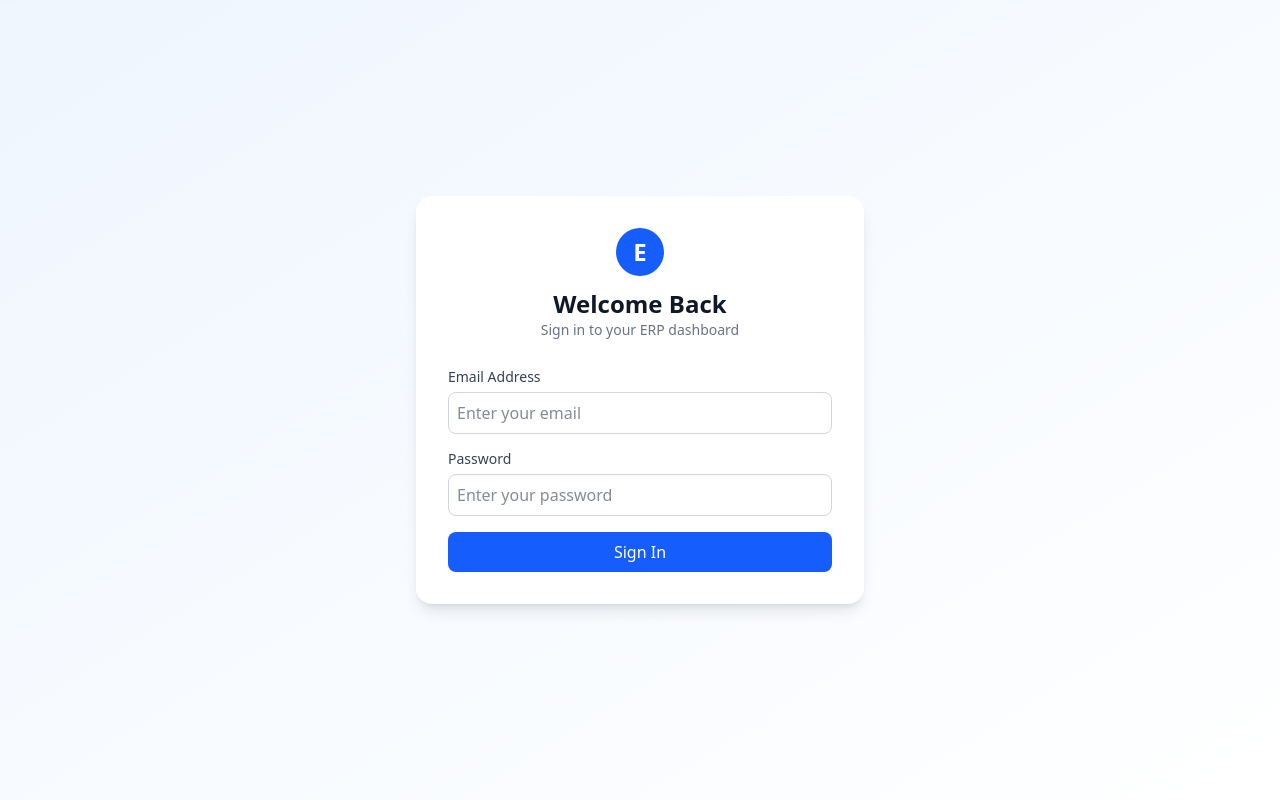
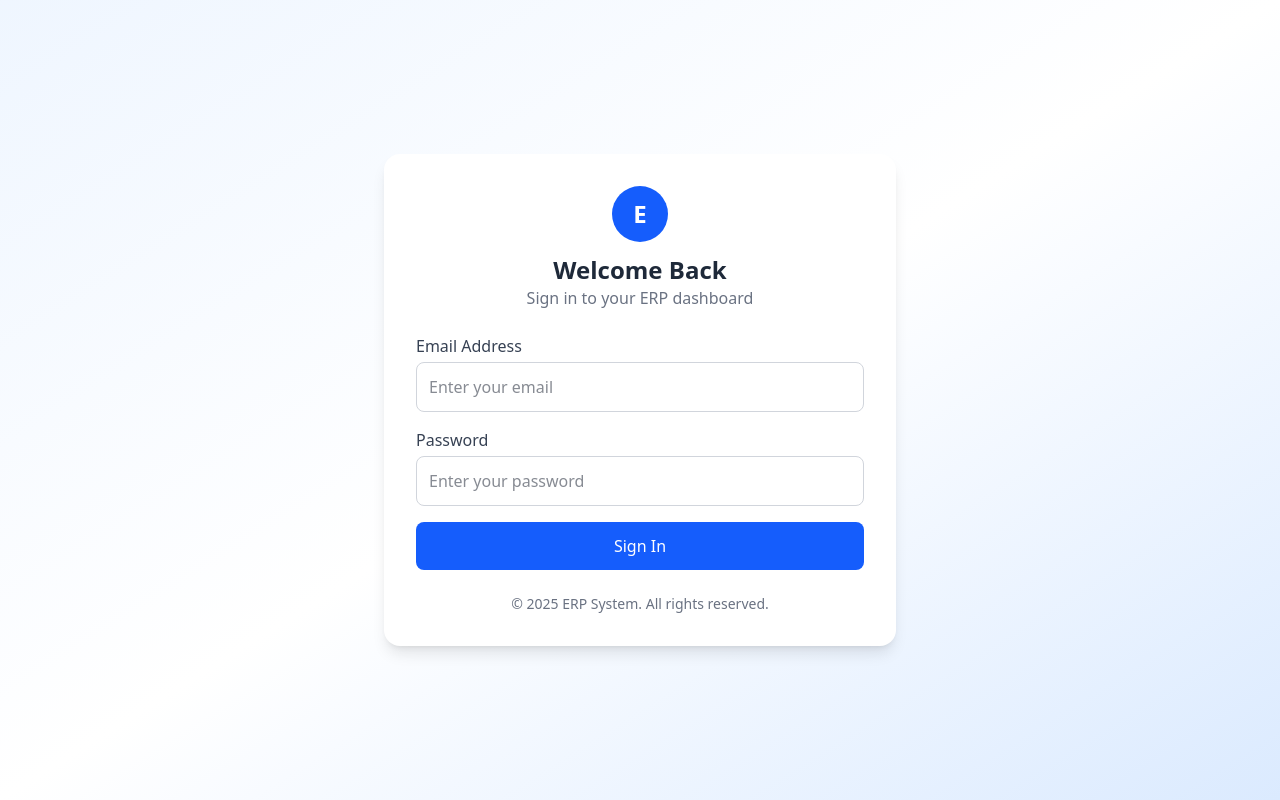
Before and after one commit to dickydev/frontend-dashboard-react, a React (Vite) app: page / in a window 1280 px wide. Built offline with nearby package versions, Linux system fonts and the light colour scheme.

Commit message:
refactor: menambahkan responsive tampilan Login

```diff
--- a/src/pages/Login.jsx
+++ b/src/pages/Login.jsx
@@ -8,57 +8,67 @@ export default function Login() {
 
   const handleSubmit = (e) => {
     e.preventDefault();
+
     if (email.trim() && password.trim()) {
       localStorage.setItem("isLoggedIn", "true");
       localStorage.setItem("userEmail", email);
-
-      navigate("/hr");
+      navigate("/dashboard/hr");
     } else {
       alert("Please fill in both email and password.");
     }
   };
 
   return (
-    <div className="flex h-screen items-center justify-center bg-linear-to-br from-blue-50 to-white">
-      <div className="w-full max-w-md bg-white rounded-2xl shadow-lg p-8">
+    <div className="flex min-h-screen items-center justify-center bg-linear-to-br from-blue-50 via-white to-blue-100 px-4 sm:px-6 lg:px-8">
+      <div className="w-full max-w-sm sm:max-w-md lg:max-w-lg bg-white rounded-2xl shadow-lg p-6 sm:p-8">
         <div className="text-center mb-6">
-          <div className="mx-auto mb-3 h-12 w-12 bg-blue-600 rounded-full flex items-center justify-center text-white text-2xl font-bold">
+          <div className="mx-auto mb-3 h-12 w-12 sm:h-14 sm:w-14 bg-blue-600 rounded-full flex items-center justify-center text-white text-2xl font-bold">
             E
           </div>
-          <h1 className="text-2xl font-semibold">Welcome Back</h1>
-          <p className="text-gray-500 text-sm">Sign in to your ERP dashboard</p>
+          <h1 className="text-xl sm:text-2xl font-semibold text-gray-800">
+            Welcome Back
+          </h1>
+          <p className="text-gray-500 text-sm sm:text-base">
+            Sign in to your ERP dashboard
+          </p>
         </div>
 
-        <form onSubmit={handleSubmit}>
-          <label className="block mb-3">
-            <span className="text-gray-700 text-sm">Email Address</span>
+        <form onSubmit={handleSubmit} className="space-y-4">
+          <label className="block">
+            <span className="text-gray-700 text-sm sm:text-base">
+              Email Address
+            </span>
             <input
               type="email"
               value={email}
               onChange={(e) => setEmail(e.target.value)}
-              className="mt-1 w-full border border-gray-300 rounded-lg p-2 focus:ring-2 focus:ring-blue-500 outline-none"
+              className="mt-1 w-full border border-gray-300 rounded-lg p-2.5 sm:p-3 text-sm sm:text-base focus:ring-2 focus:ring-blue-500 outline-none"
               placeholder="Enter your email"
             />
           </label>
 
-          <label className="block mb-4">
-            <span className="text-gray-700 text-sm">Password</span>
+          <label className="block">
+            <span className="text-gray-700 text-sm sm:text-base">Password</span>
             <input
               type="password"
               value={password}
               onChange={(e) => setPassword(e.target.value)}
-              className="mt-1 w-full border border-gray-300 rounded-lg p-2 focus:ring-2 focus:ring-blue-500 outline-none"
+              className="mt-1 w-full border border-gray-300 rounded-lg p-2.5 sm:p-3 text-sm sm:text-base focus:ring-2 focus:ring-blue-500 outline-none"
               placeholder="Enter your password"
             />
           </label>
 
           <button
             type="submit"
-            className="w-full bg-blue-600 text-white font-medium py-2 rounded-lg hover:bg-blue-700"
+            className="w-full bg-blue-600 text-white font-medium py-2.5 sm:py-3 rounded-lg hover:bg-blue-700 transition text-sm sm:text-base"
           >
             Sign In
           </button>
         </form>
+
+        <p className="text-center text-xs sm:text-sm text-gray-500 mt-6">
+          © {new Date().getFullYear()} ERP System. All rights reserved.
+        </p>
       </div>
     </div>
   );
```
